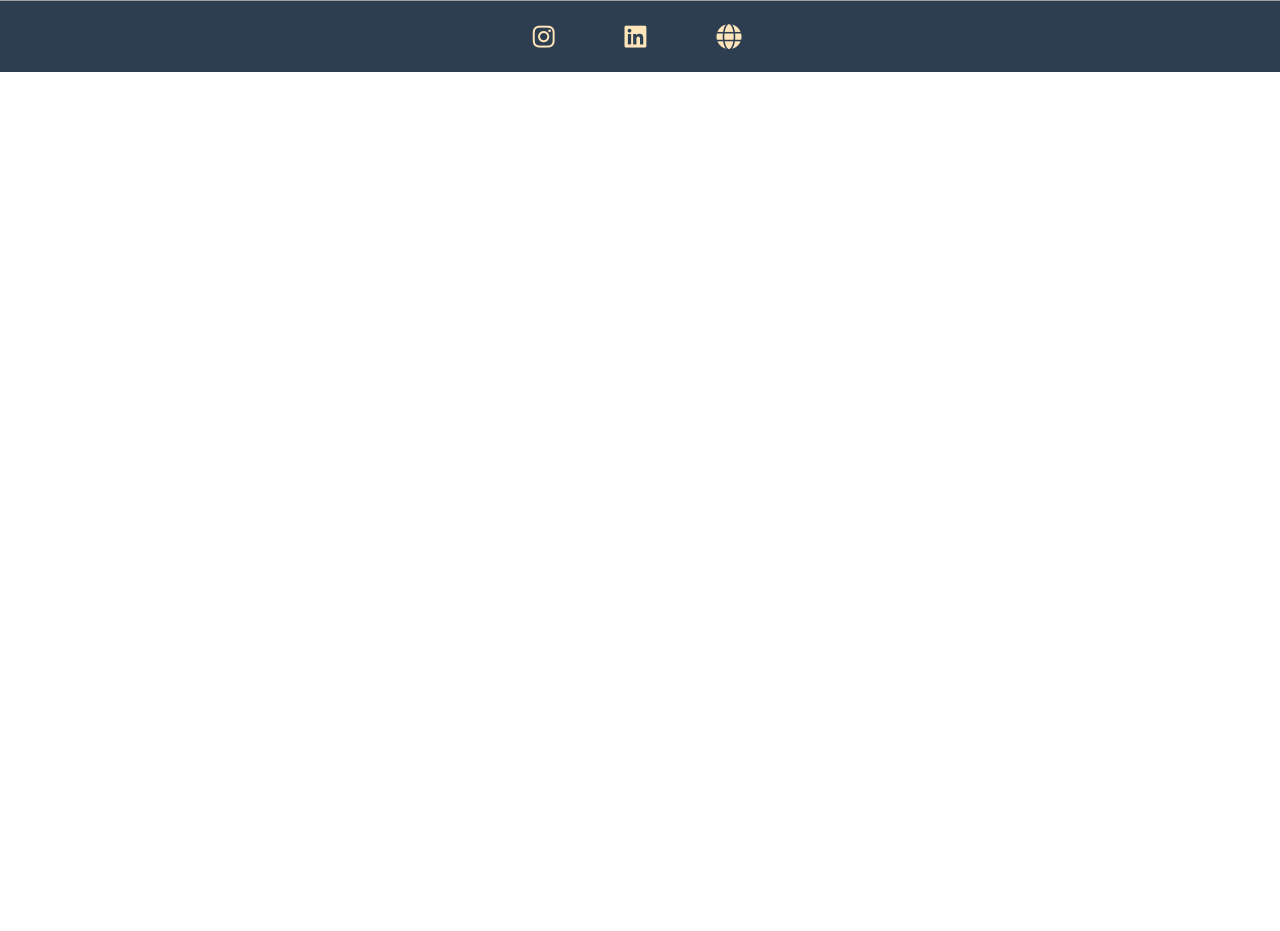
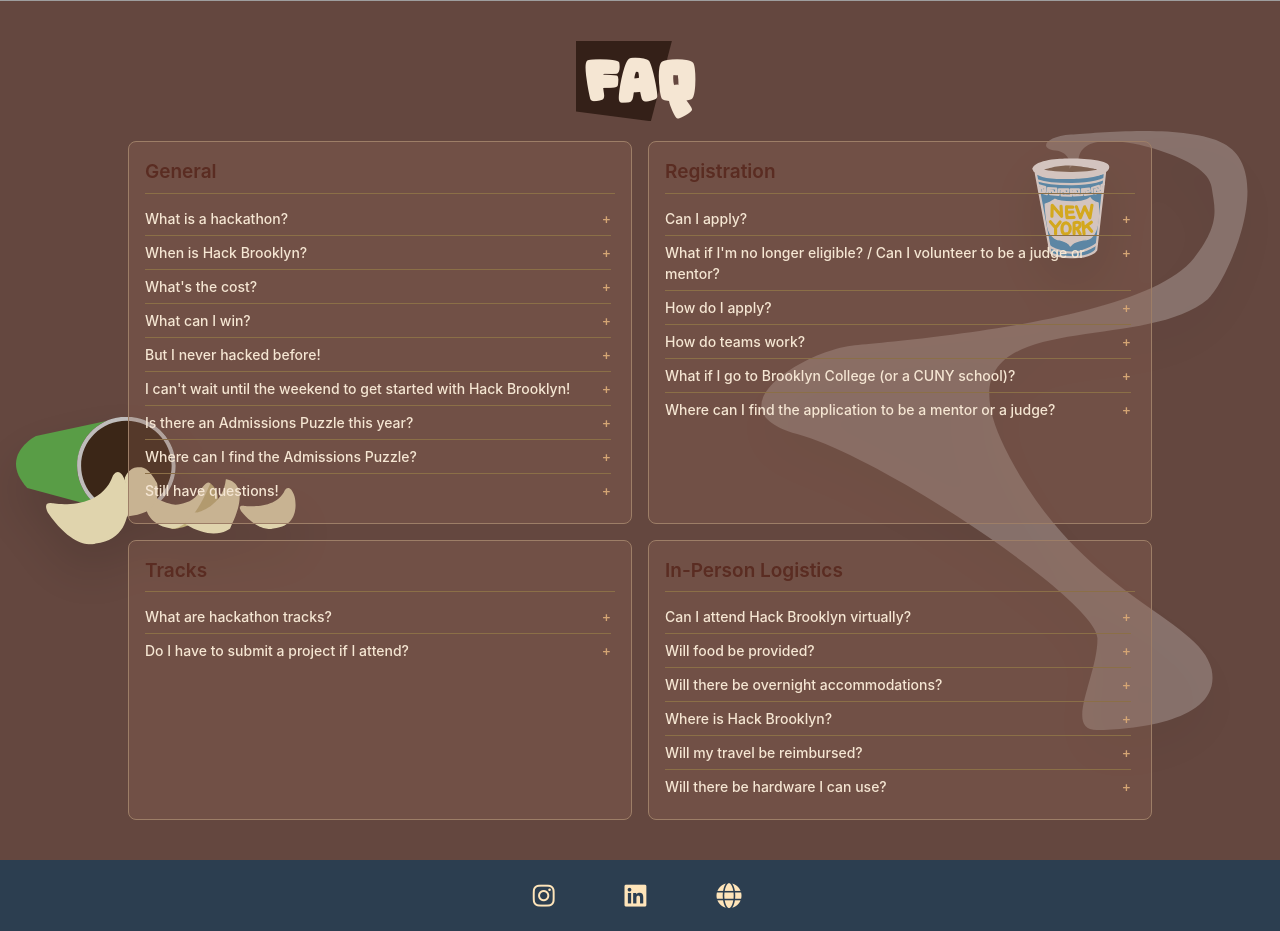
Before and after one commit to bc-compsci-club/HackBrooklyn25, a React (Create React App) app: page / in a window 1280 px wide. Shown: the part 1740-2671 px from the top of the page. Before the commit the page ends 1812 px from the top, so only its background shows below. Built offline with nearby package versions, Linux system fonts and the light colour scheme; grey boxes are pictures that could not be loaded; the HTML template or start-up script is replaced by a standard one.

Commit message:
faq section update

```diff
--- a/src/App.js
+++ b/src/App.js
@@ -3,6 +3,7 @@ import Hero from "./components/Hero";
 import About from "./components/About";
 import Footer from "./components/Footer";
 // import Tracks from "./components/Tracks";
+import FAQ from "./components/FAQ";
 
 function App() {
   return (
@@ -11,6 +12,7 @@ function App() {
       <Hero/>
       <About/>
       {/* <Tracks/> */}
+      <FAQ />
       <Footer/>
     </div>
   );
--- /dev/null
+++ b/src/components/FAQ.js
@@ -0,0 +1,224 @@
+import { useState } from "react";
+
+const FAQ_DATA = [
+  {
+    category: "General",
+    items: [
+      {
+        q: "What is a hackathon?",
+        a: "Place holder text for now.",
+      },
+      {
+        q: "When is Hack Brooklyn?",
+        a: "Place holder text for now.",
+      },
+      {
+        q: "What's the cost?",
+        a: "Place holder text for now.",
+      },
+      {
+        q: "What can I win?",
+        a: "Place holder text for now.",
+      },
+      {
+        q: "But I never hacked before!",
+        a: "Place holder text for now.",
+      },
+      {
+        q: "I can't wait until the weekend to get started with Hack Brooklyn!",
+        a: "Place holder text for now.",
+      },
+      {
+        q: "Is there an Admissions Puzzle this year?",
+        a: "Place holder text for now.",
+      },
+      {
+        q: "Where can I find the Admissions Puzzle?",
+        a: "Place holder text for now.",
+      },
+      {
+        q: "Still have questions!",
+        a: "Place holder text for now.",
+      },
+    ],
+  },
+  {
+    category: "Registration",
+    items: [
+      {
+        q: "Can I apply?",
+        a: "Place holder text for now.",
+      },
+      {
+        q: "What if I'm no longer eligible? / Can I volunteer to be a judge or mentor?",
+        a: "Place holder text for now.",
+      },
+      {
+        q: "How do I apply?",
+        a: "Place holder text for now.",
+      },
+      {
+        q: "How do teams work?",
+        a: "Place holder text for now.",
+      },
+      {
+        q: "What if I go to Brooklyn College (or a CUNY school)?",
+        a: "Place holder text for now.",
+      },
+      {
+        q: "Where can I find the application to be a mentor or a judge?",
+        a: "Place holder text for now.",
+      },
+    ],
+  },
+  {
+    category: "Tracks",
+    items: [
+      {
+        q: "What are hackathon tracks?",
+        a: "Place holder text for now.",
+      },
+      {
+        q: "Do I have to submit a project if I attend?",
+        a: "Place holder text for now.",
+      },
+    ],
+  },
+  {
+    category: "In-Person Logistics",
+    items: [
+      {
+        q: "Can I attend Hack Brooklyn virtually?",
+        a: "Place holder text for now.",
+      },
+      {
+        q: "Will food be provided?",
+        a: "Place holder text for now.",
+      },
+      {
+        q: "Will there be overnight accommodations?",
+        a: "Place holder text for now.",
+      },
+      {
+        q: "Where is Hack Brooklyn?",
+        a: "Place holder text for now.",
+      },
+      {
+        q: "Will my travel be reimbursed?",
+        a: "Place holder text for now.",
+      },
+      {
+        q: "Will there be hardware I can use?",
+        a: "Place holder text for now.",
+      },
+    ],
+  },
+];
+
+function FaqItem({ question, answer, isOpen, onToggle }) {
+  return (
+    <div className="border-b border-[#8b6f47] last:border-b-0">
+      <button
+        type="button"
+        onClick={onToggle}
+        className="flex w-full items-start justify-between gap-2 py-1.5 text-left text-[clamp(12px,1.35vw,14px)] font-medium text-[#f5e6d3] transition-colors hover:text-white"
+        aria-expanded={isOpen}
+      >
+        <span>{question}</span>
+        <span className="shrink-0 text-[#d4a574]" aria-hidden>
+          {isOpen ? "−" : "+"}
+        </span>
+      </button>
+      {isOpen && (
+        <p className="pb-2 pl-0 text-[clamp(11px,1.25vw,13px)] leading-snug text-[#e8dccd]">
+          {answer}
+        </p>
+      )}
+    </div>
+  );
+}
+
+function FAQ() {
+  const [openKey, setOpenKey] = useState(null);
+
+  const toggle = (key) => {
+    setOpenKey((prev) => (prev === key ? null : key));
+  };
+
+  return (
+    <section
+      id="faq"
+      className="relative overflow-x-clip bg-[#64473f] px-4 py-8 md:overflow-x-visible md:px-6 md:py-10"
+    >
+      {/* Coffee */}
+      <div
+        className="pointer-events-none absolute right-0 top-[12%] z-0 md:top-1/2 md:-translate-y-1/2 lg:right-8"
+        aria-hidden
+      >
+        <img
+          src="/images/coffee.svg"
+          alt=""
+          className="h-[75vh] w-auto max-w-[95vw] object-contain object-right opacity-90 drop-shadow-2xl"
+        />
+      </div>
+
+      <div className="relative mx-auto max-w-5xl">
+        <div className="relative z-10 mb-5 flex justify-center">
+          <div className="relative inline-block">
+            {/* brown polygon behind faq title */}
+            <div
+              className="pointer-events-none absolute left-0 top-0 z-0 h-full w-full bg-[#342018] [clip-path:polygon(0_0,100%_0,88%_100%,0_92%)] md:w-3/4 md:[clip-path:polygon(0_0,100%_0,78%_100%,0_88%)]"
+              aria-hidden
+            />
+            <h2 className="relative z-10 px-2 py-0.5 text-center text-[clamp(24px,4vw,70px)] font-bold font-spenbebgame tracking-wide text-[#f5e6d3]">
+              FAQ
+            </h2>
+          </div>
+        </div>
+
+        {/* Chips */}
+        <div className="relative">
+          <div
+            className="pointer-events-none absolute left-0 top-1/2 z-0 w-[min(52vw,220px)] -translate-x-[14%] -translate-y-1/2 sm:w-[min(48vw,260px)] md:w-[min(34%,280px)] md:-translate-x-[26%] lg:-translate-x-[40%]"
+            aria-hidden
+          >
+            <img
+              src="/images/chips.svg"
+              alt=""
+              className="h-auto w-full max-h-[min(48vh,340px)] object-contain object-left opacity-90 drop-shadow-2xl md:max-h-[min(52vh,380px)]"
+            />
+          </div>
+
+          <div className="relative z-10 grid grid-cols-1 gap-4 md:grid-cols-2">
+          {FAQ_DATA.map((block) => (
+            <div
+              key={block.category}
+              className="rounded-lg border border-[#9D7E67] bg-[#936656]/30 p-3 md:p-4"
+            >
+              <h3 className="mb-2 border-b border-[#8b6f47] pb-1.5 text-[clamp(16px,2vw,19px)] font-semibold text-[#5A2C22]">
+                {block.category}
+              </h3>
+              <div className="max-h-[min(38vh,280px)] overflow-y-auto pr-1 md:max-h-[min(42vh,320px)]">
+                {block.items.map((item, idx) => {
+                  const key = `${block.category}-${idx}`;
+                  return (
+                    <FaqItem
+                      key={key}
+                      question={item.q}
+                      answer={item.a}
+                      isOpen={openKey === key}
+                      onToggle={() => toggle(key)}
+                    />
+                  );
+                })}
+              </div>
+            </div>
+          ))}
+          </div>
+        </div>
+      </div>
+    </section>
+  );
+}
+
+export default FAQ;
--- a/src/components/Tracks.js
+++ b/src/components/Tracks.js
@@ -140,7 +140,7 @@ function Tracks() {
                 alt="Track sign"
                 className="h-full w-full object-contain object-center"
               />
-              <span className="absolute left-1/2 top-[52%] flex w-full -translate-x-1/2 -translate-y-1/2 justify-center text-center text-[clamp(20px,4vw,70px)] font-bold font-spenbebgame text-white drop-shadow-sm">
+              <span className="absolute left-1/2 top-[52%] flex w-full -translate-x-1/2 -translate-y-1/2 justify-center text-center text-[clamp(24px,4vw,70px)] font-bold font-spenbebgame text-white drop-shadow-sm">
                 {currentStopIndex !== null ? STOPS[currentStopIndex] : "TRACKS"}
               </span>
             </motion.div>
```
Also changed, not shown: public/images/chips.svg (added), public/images/coffee.svg (added).
